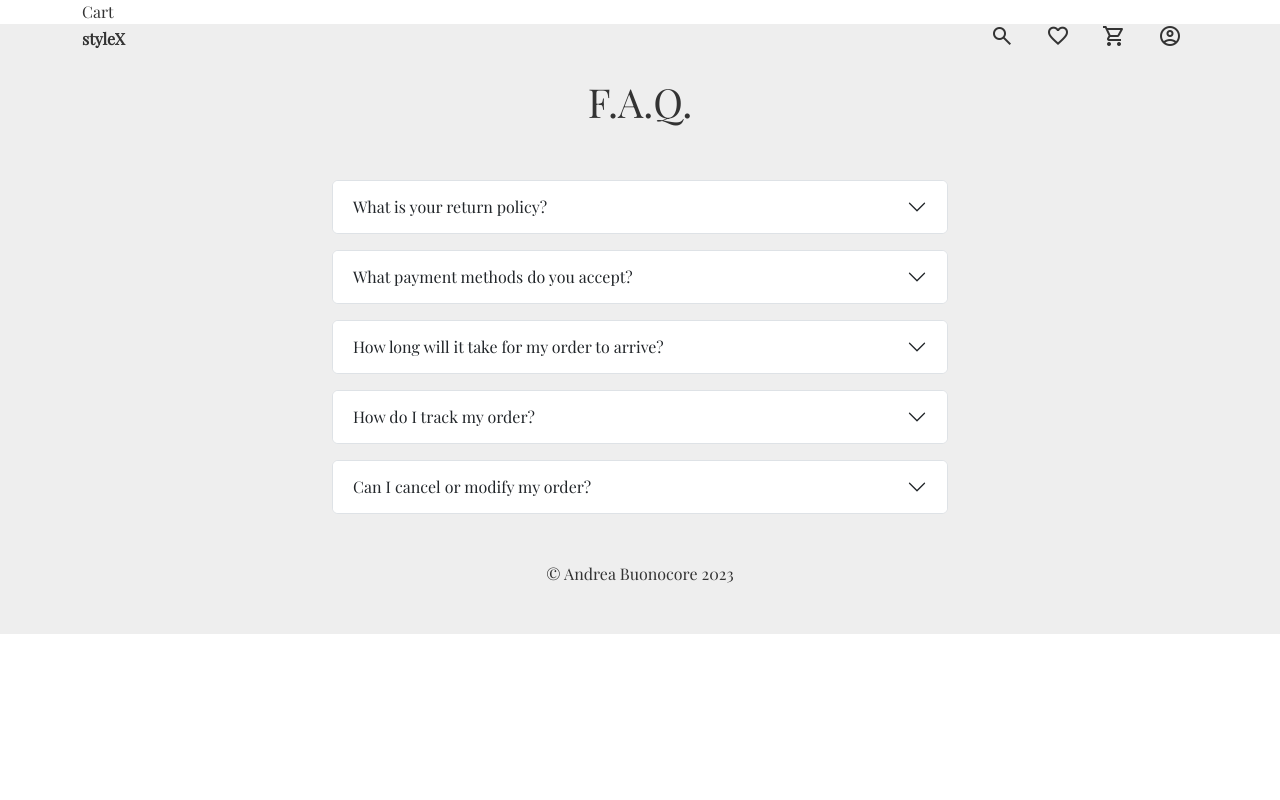
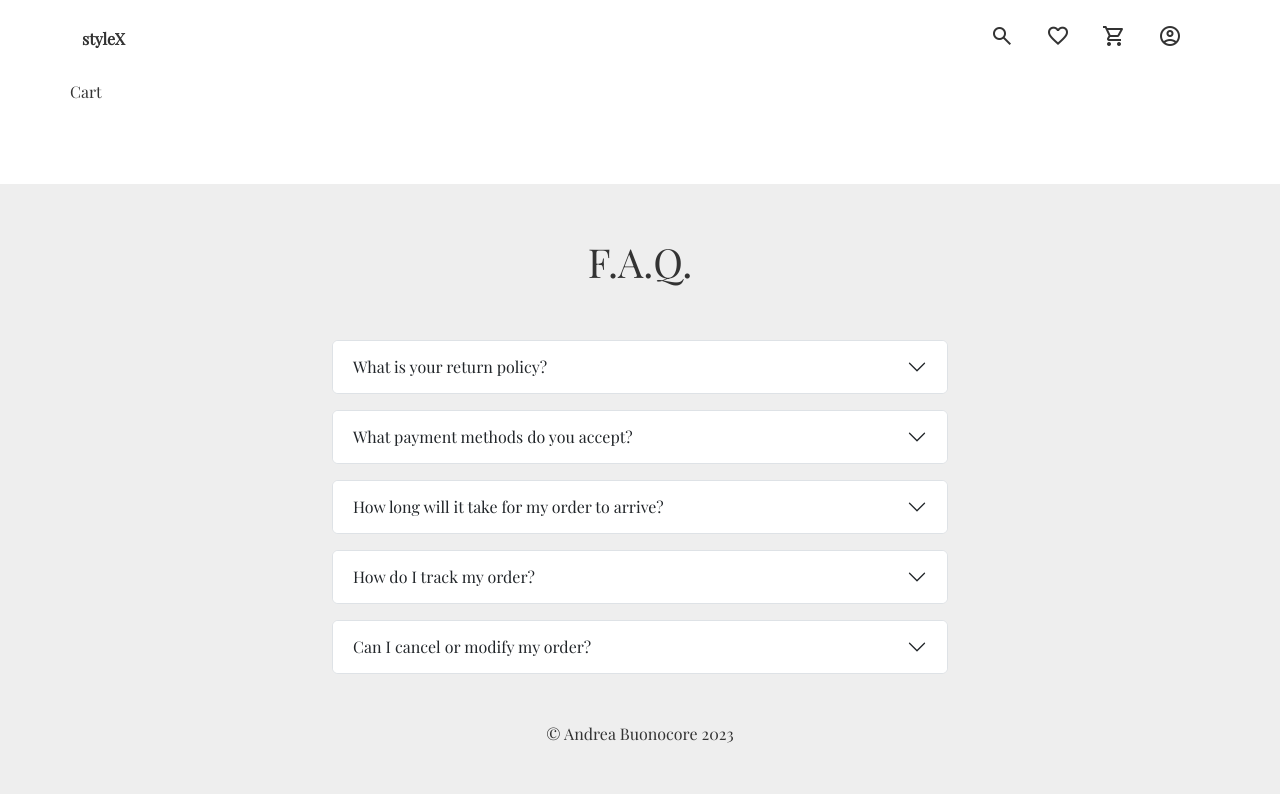
Before and after one commit to andrea-buonocore/capstone_project, a React (Create React App) app: page /cart in a window 1280 px wide. Built offline with nearby package versions, Linux system fonts and the light colour scheme.

Commit message:
ok! prodotti aggiunti al carrello!

```diff
--- a/db.json
+++ b/db.json
@@ -1,4 +1,17 @@
 {
-    "cart": [],
-    "favorites": []
+  "cart": [
+    {
+      "id": 1,
+      "title": "Fjallraven - Foldsack No. 1 Backpack, Fits 15 Laptops",
+      "price": 109.95,
+      "description": "Your perfect pack for everyday use and walks in the forest. Stash your laptop (up to 15 inches) in the padded sleeve, your everyday",
+      "category": "men's clothing",
+      "image": "https://fakestoreapi.com/img/81fPKd-2AYL._AC_SL1500_.jpg",
+      "rating": {
+        "rate": 3.9,
+        "count": 120
+      }
+    }
+  ],
+  "favorites": []
 }
--- a/src/components/Cart.jsx
+++ b/src/components/Cart.jsx
@@ -2,7 +2,7 @@ const { Container } = require("react-bootstrap")
 
 const Cart = () => {
     return (
-        <Container>
+        <Container id="cart_container">
             Cart
         </Container>
     )
--- a/src/components/Header.jsx
+++ b/src/components/Header.jsx
@@ -37,9 +37,11 @@ const Header = () => {
                             favorite
                         </span>
                     </Link>
-                    <span className="material-symbols-outlined mx-3">
-                        shopping_cart
-                    </span>
+                    <Link to={'/cart'}>
+                        <span className="material-symbols-outlined mx-3">
+                            shopping_cart
+                        </span>
+                    </Link>
                     <span className="material-symbols-outlined mx-3">
                         account_circle
                     </span>
--- a/src/components/ProductDetails.jsx
+++ b/src/components/ProductDetails.jsx
@@ -7,6 +7,7 @@ import Toast from 'react-bootstrap/Toast';
 const ProductDetails = () => {
 
     const PRODUCT_URL = 'https://fakestoreapi.com/products/';
+    const CART_URL = 'http://localhost:3030/cart';
 
     const params = useParams();
 
@@ -33,6 +34,25 @@ const ProductDetails = () => {
         catch (err) { console.log(err); setIsLoading(!isLoading); }
 
 
+    }
+
+    const addToCart = async (product) => {
+        try{
+            let res = await fetch(CART_URL, {
+                method: "POST",
+                headers: {
+                    "Content-Type": "application/json",
+                },
+                body: JSON.stringify(product)
+            })
+            if(res.ok){
+                alert(`${product.title} aggiunto al carrello!`);
+            }
+            else return new Error (res.statusText);
+        }
+        catch(err){
+            console.log(err);
+        }
     }
 
     useEffect(() => {
@@ -65,7 +85,10 @@ const ProductDetails = () => {
                                 <button className="my-3 mx-2 btn_atf" onClick={toggleShowB}>
                                     [heart]
                                 </button>
-                                <button className="my-3 btn_atc" onClick={toggleShowA}>Add To Cart</button>
+                                <button className="my-3 btn_atc" onClick={() => {
+                                    addToCart(product);
+                                    toggleShowA();
+                                }}>Add To Cart</button>
                             </div>
                         </Col>
                         <ToastContainer position="bottom-start" className="p-3 position-fixed">
--- a/src/style/App.scss
+++ b/src/style/App.scss
@@ -7,6 +7,10 @@
 @import './category_page.scss';
 @import './product.scss';
 @import './product_details.scss';
+@import './cart.scss';
+
+
+
 
 body {
     position: relative;
--- /dev/null
+++ b/src/style/cart.scss
@@ -0,0 +1,6 @@
+@import './partials/colors';
+@import './partials/variables';
+
+#cart_container {
+    padding: $padding;
+}
```
